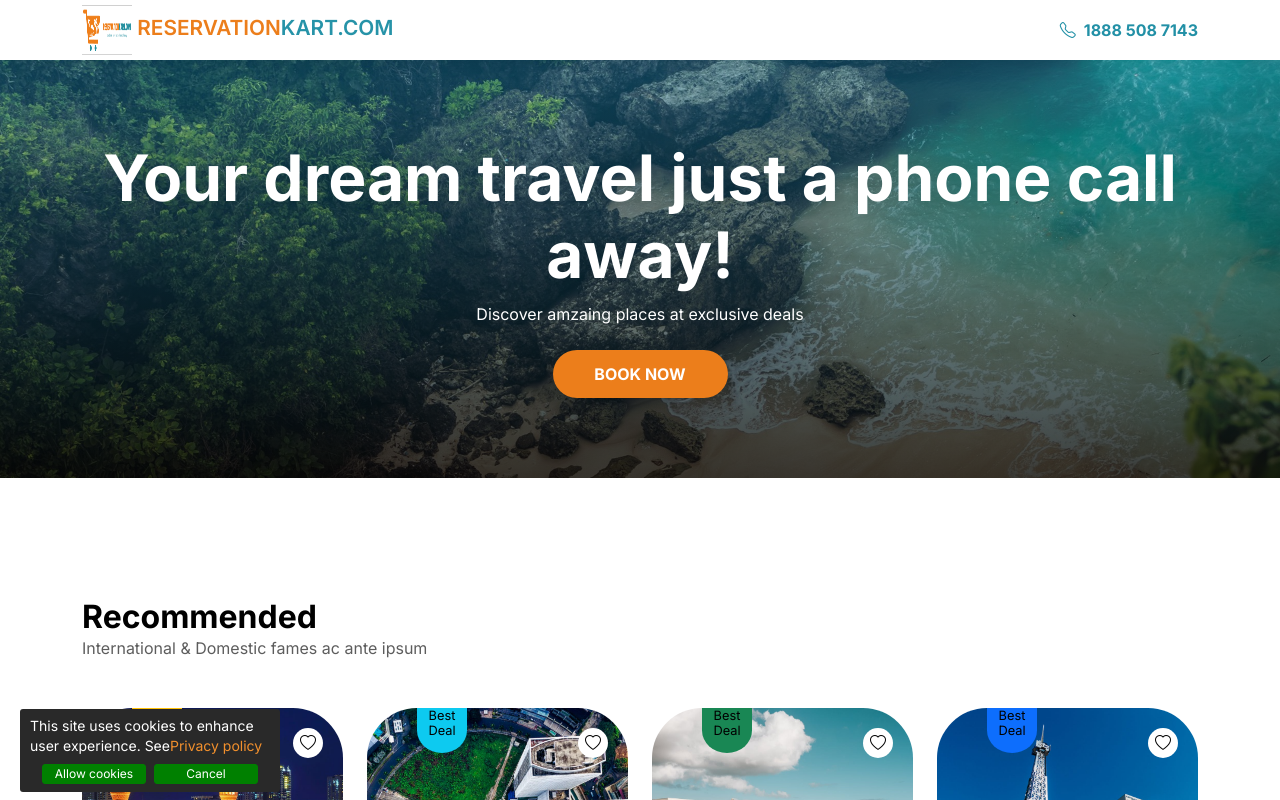
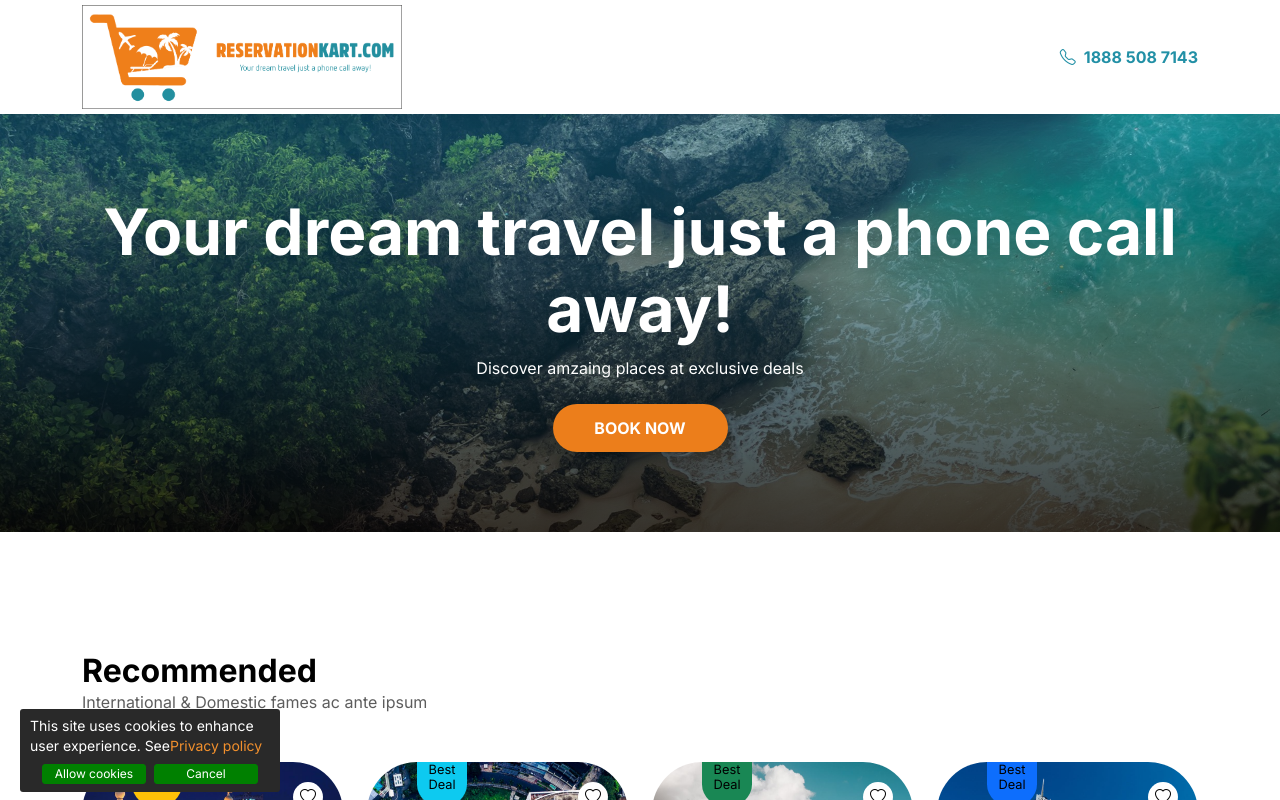
Before and after one commit to Naeema21/airline-site, a Next.js app: page / in a window 1280 px wide. Shown: the top 800 px of the page. Built offline with nearby package versions, Linux system fonts and the light colour scheme.

Commit message:
logo updated

```diff
--- a/src/app/layout/header.tsx
+++ b/src/app/layout/header.tsx
@@ -16,8 +16,8 @@ const Header = () => {
             <div className="container">
                 <nav className="navbar navbar-expand-lg py-3 py-lg-0 px-0">
                     <Link href="/" className="navbar-brand">
-                        <Image src={logo} alt='reservationkart- flight booking app' width={50} height={50} />
-                        <span className="logo-title text-uppercase"><span> Reservation</span>kart.com</span>
+                        <Image src={logo} alt='reservationkart-flight booking app' className="img-fluid"  width={320} />
+                        {/* <span className="logo-title text-uppercase"><span> Reservation</span>kart.com</span> */}
                     </Link>
                     <button
                         className="navbar-toggler px-1 btn rounded-0"
```
